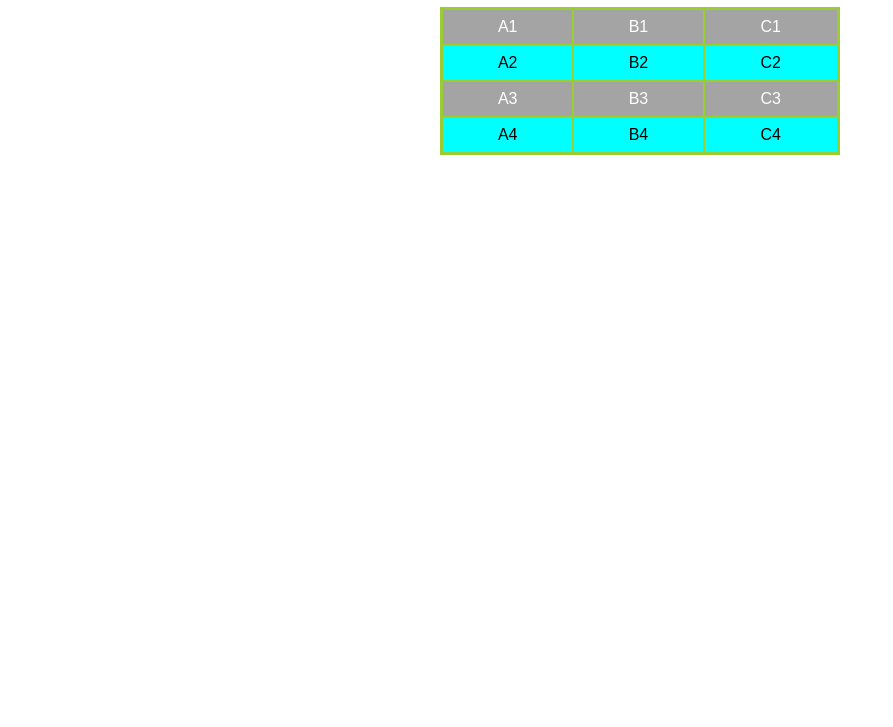
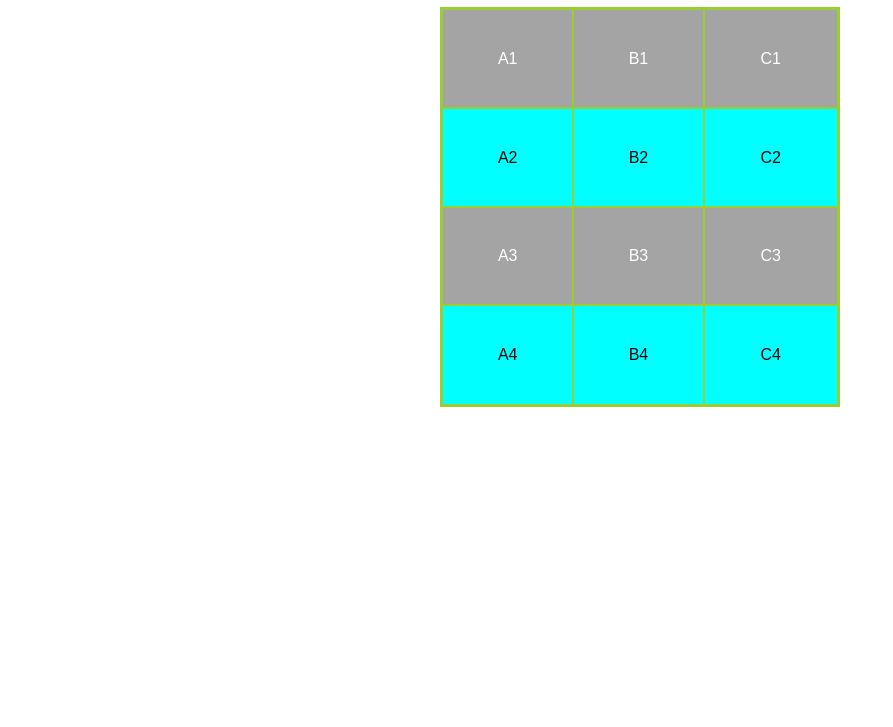
Before and after one commit to Daniel-srocha/html--css, a plain HTML site: page exercicios/ex023/tabelas.html in a window 1280 px wide. Shown: the part 73-800 px from the top of the page, without its empty margins (0-893 px from the left). Drawn offline with Linux system fonts and the light colour scheme.

Commit message:
tabela001

```diff
--- a/exercicios/ex023/style.css
+++ b/exercicios/ex023/style.css
@@ -1,10 +1,11 @@
 body {
     font-family: Arial, Helvetica, sans-serif;
-    text-align: center;
+
 }
 
 table {
     width: 400px;
+    height: 400px;
     border-collapse: collapse;
     border: 3px solid yellowgreen;
     border-radius: 10px;
@@ -21,4 +22,6 @@ tr.linha {
 td {
     border: 2px solid yellowgreen;
     padding: 8px;
+    text-align: center;
+    vertical-align: middle;
 }
```
